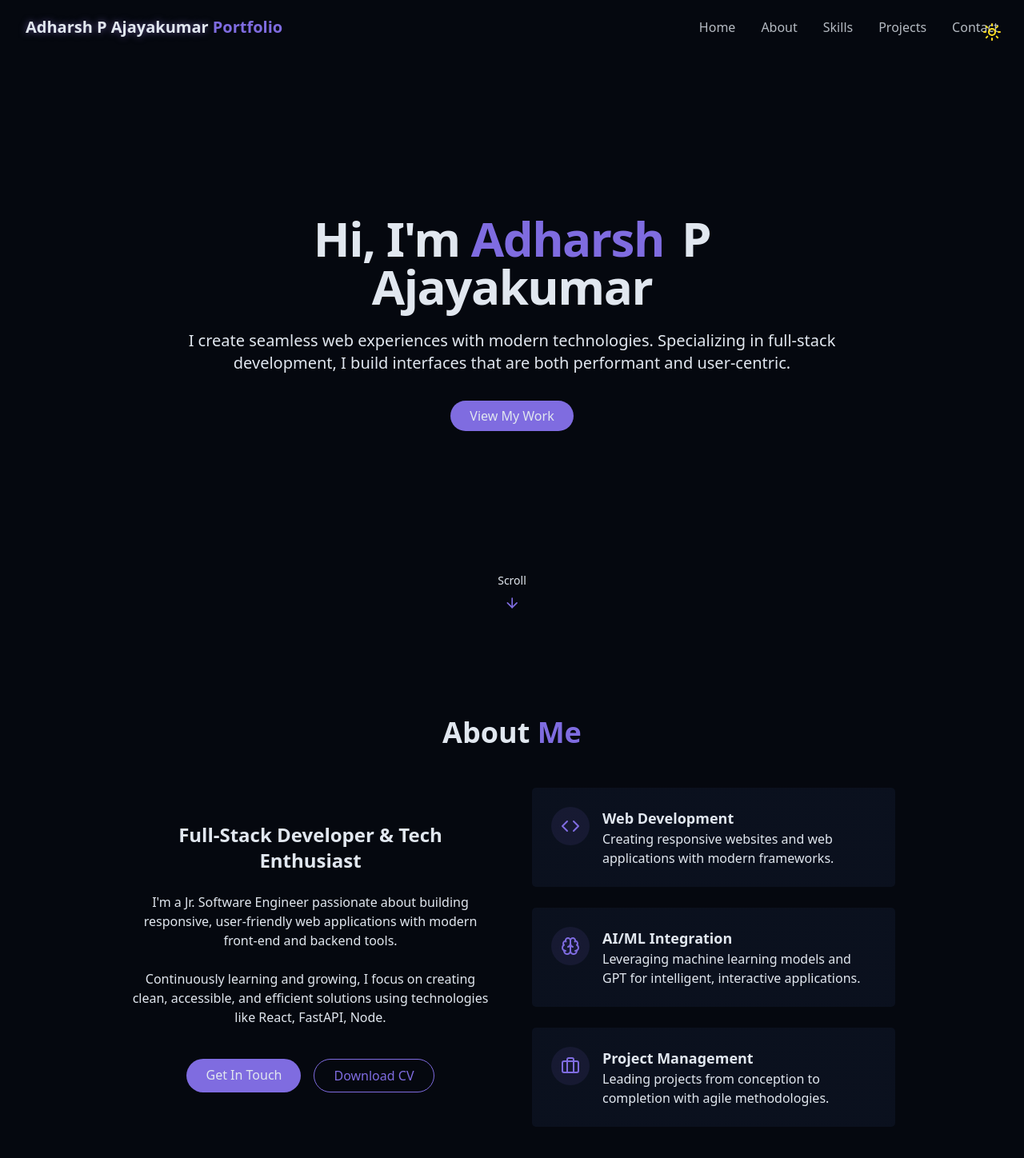
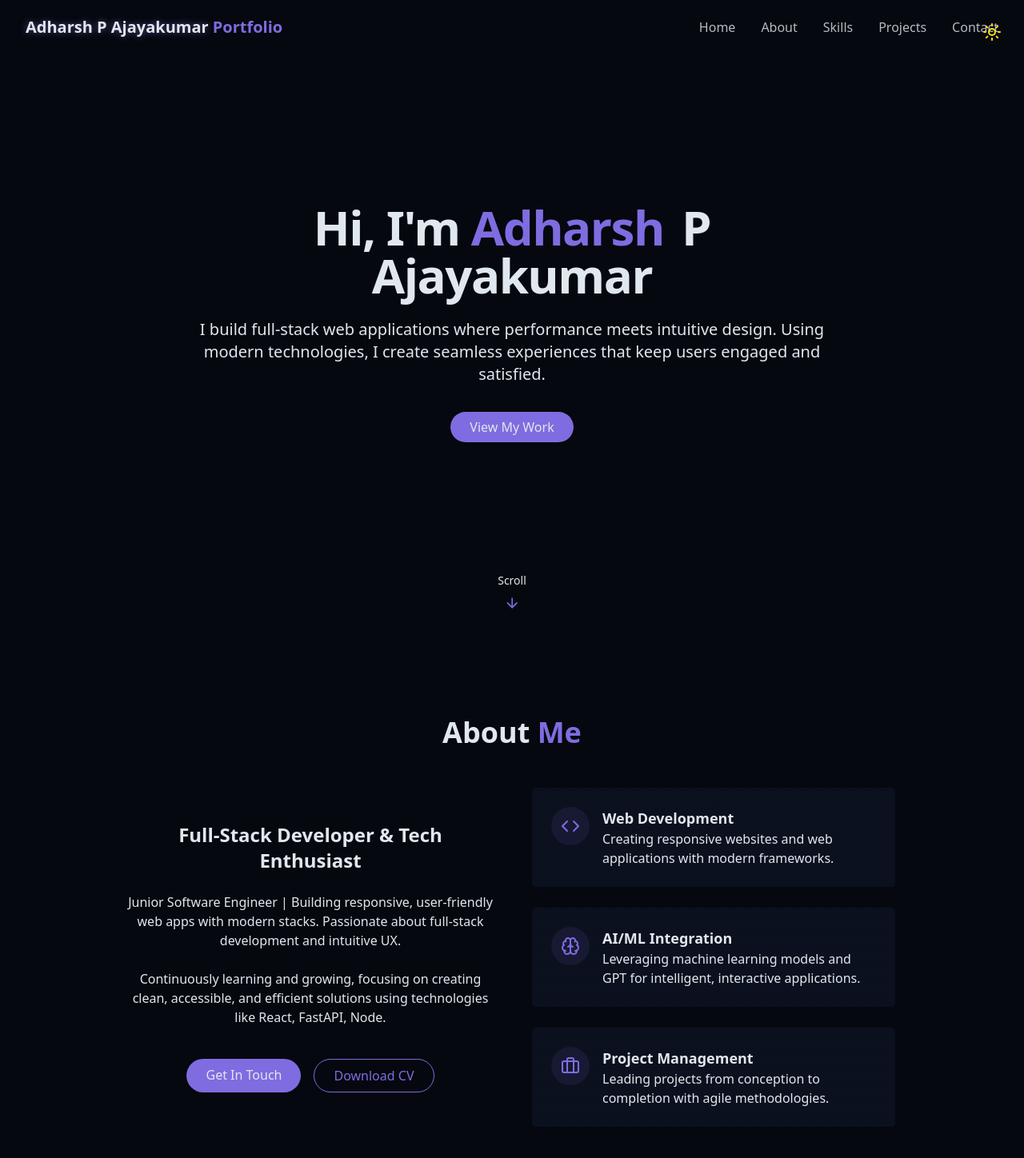
Before and after one commit to adharsh555/Portfolio_React_Tailwind, a React (Vite) app: page / in a window 1280 px wide. Shown: the top 1448 px of the page at 80% size. Built offline with nearby package versions, Linux system fonts and the light colour scheme.

Commit message:
Update paragraph content

```diff
--- a/src/components/AboutMe.jsx
+++ b/src/components/AboutMe.jsx
@@ -15,11 +15,11 @@ export const AboutMe = () => {
               Full-Stack Developer & Tech Enthusiast
            </h3>
                 <p className="text-muted-foreground">
-                  I'm a Jr. Software Engineer passionate about building responsive, user-friendly web applications with modern front-end and backend tools.
-                </p>
+                Junior Software Engineer | Building responsive, user-friendly web apps with modern stacks.
+                Passionate about full-stack development and intuitive UX.                </p>
 
                 <p className="text-muted-foreground">
-                  Continuously learning and growing, I focus on creating clean, accessible, and efficient solutions using technologies like React, FastAPI, Node.
+                  Continuously learning and growing, focusing on creating clean, accessible, and efficient solutions using technologies like React, FastAPI, Node.
                 </p>
 
 
--- a/src/components/HeroSection.jsx
+++ b/src/components/HeroSection.jsx
@@ -21,8 +21,8 @@ export const HeroSection = () => {
           </h1>
 
           <p className="text-lg md:text-xl text-muted-foreground max-2-2xl mx-auto opacity-0 animate-fade-in-delay-3">
-            I create seamless web experiences with modern technologies.
-            Specializing in full-stack development, I build interfaces that are both performant and user-centric.
+            I build full-stack web applications where performance meets intuitive design.
+             Using modern technologies, I create seamless experiences that keep users engaged and satisfied.
           </p>
 
           <div className="pt-4 opacity-0 animate-fade-in-delay-4">
```
